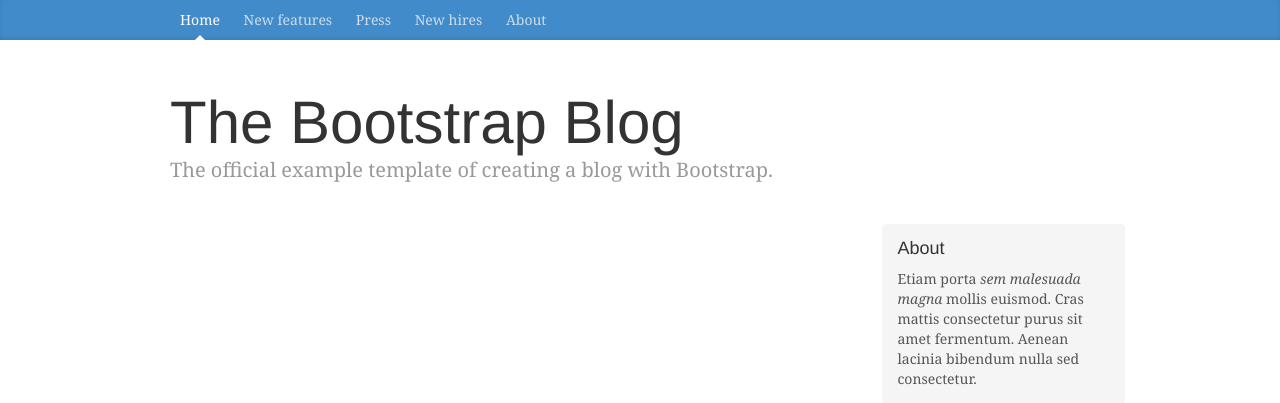
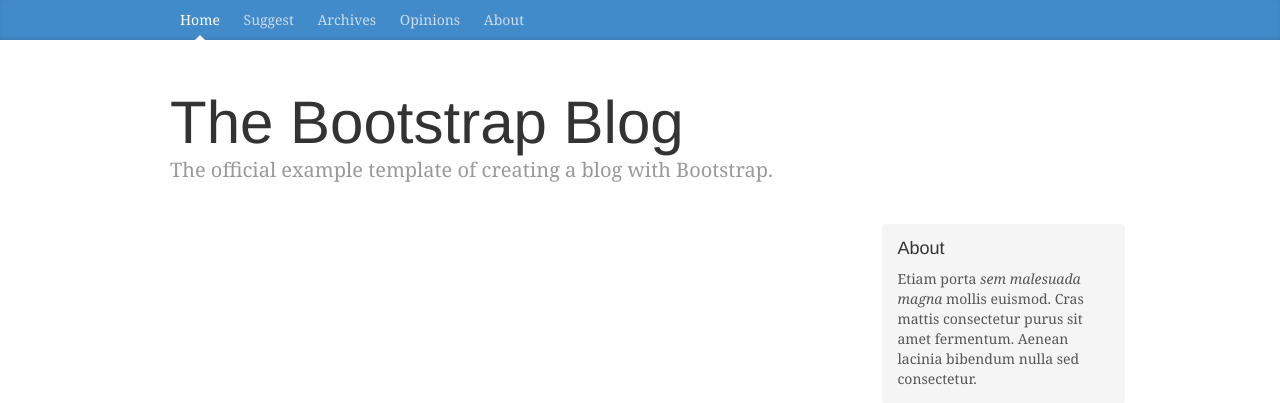
Before and after one commit to tejesh0/myproject, a Django app: page / in a window 1280 px wide. Shown: the top 403 px of the page. Run offline with Django 3.2, Linux system fonts and the light colour scheme; data that the repository does not hold is empty; some libraries are stand-ins or nearby versions.

Commit message:
change nav bar and ignore .sqlite3

```diff
--- a/templates/base.html
+++ b/templates/base.html
@@ -30,9 +30,9 @@
       <div class="container">
         <nav class="blog-nav">
           <a class="blog-nav-item active" href="{% url "index" %}">Home</a>
-          <a class="blog-nav-item" href="#">New features</a>
-          <a class="blog-nav-item" href="#">Press</a>
-          <a class="blog-nav-item" href="#">New hires</a>
+          <a class="blog-nav-item" href="#">Suggest</a>
+          <a class="blog-nav-item" href="#">Archives</a>
+          <a class="blog-nav-item" href="#">Opinions</a>
           <a class="blog-nav-item" href="#">About</a>
         </nav>
       </div>
```
Also changed, not shown: 1 other file.
